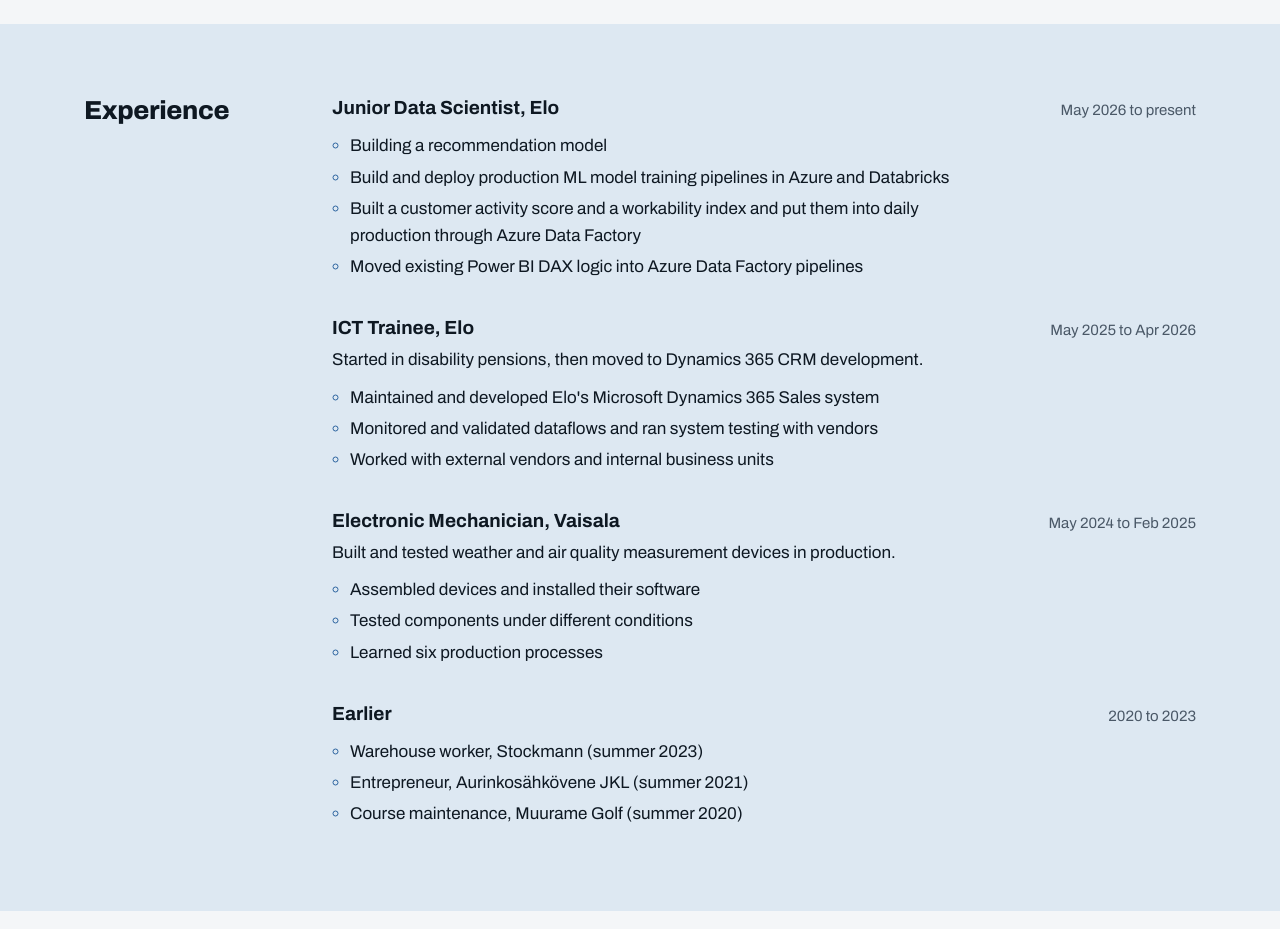
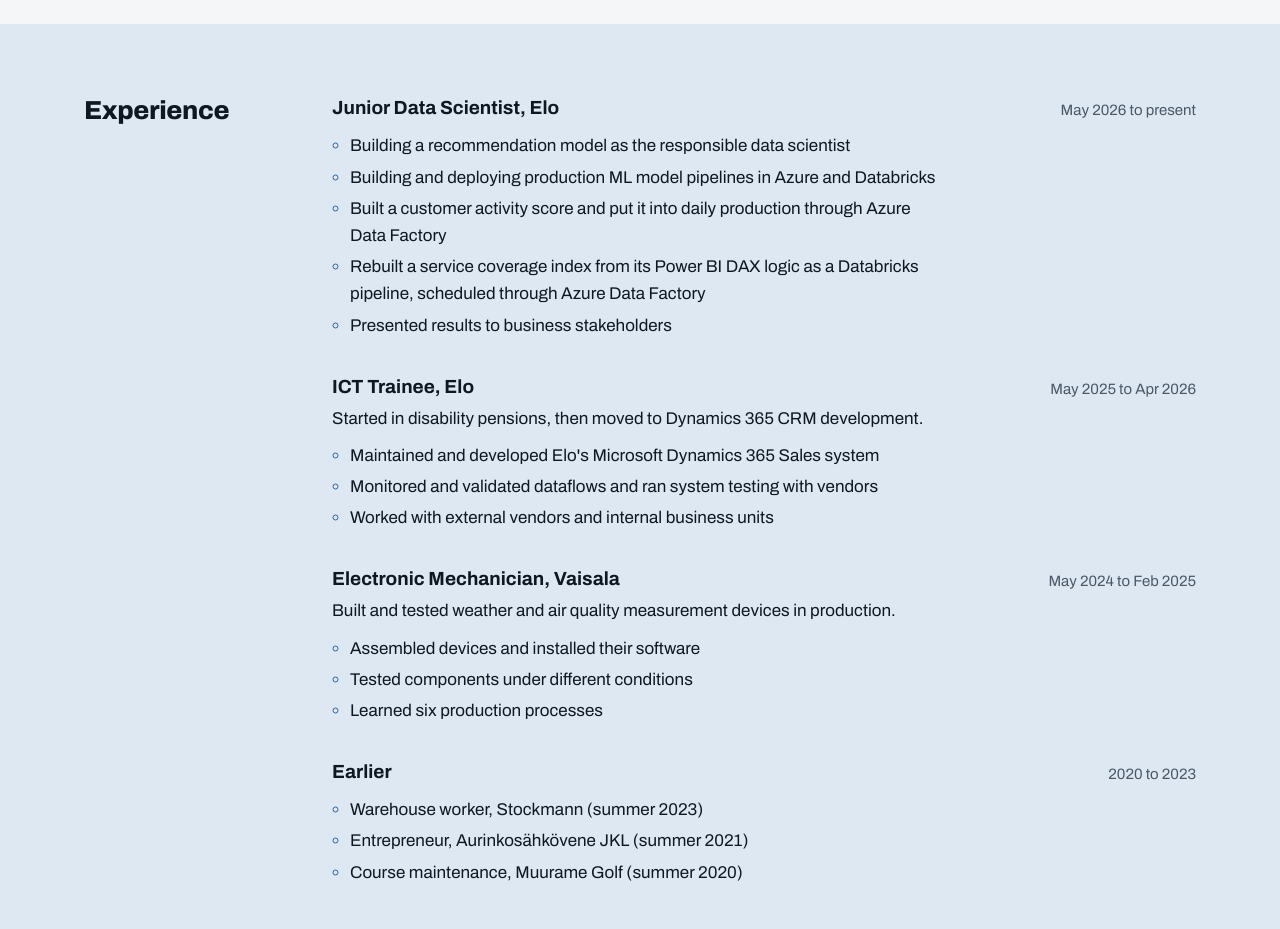
Before and after one commit to markusmuilu/Portfolio, a React (Create React App) app: page / in a window 1280 px wide. Shown: the part 2340-3269 px from the top of the page. Built offline with nearby package versions, Linux system fonts and the light colour scheme.

Commit message:
Elo: bullets match LinkedIn (service coverage index, not workability index)

```diff
--- a/src/pages/Home.js
+++ b/src/pages/Home.js
@@ -10,10 +10,11 @@
     title: "Junior Data Scientist, Elo",
     when: "May 2026 to present",
     items: [
-      "Building a recommendation model",
-      "Build and deploy production ML model training pipelines in Azure and Databricks",
-      "Built a customer activity score and a workability index and put them into daily production through Azure Data Factory",
-      "Moved existing Power BI DAX logic into Azure Data Factory pipelines",
+      "Building a recommendation model as the responsible data scientist",
+      "Building and deploying production ML model pipelines in Azure and Databricks",
+      "Built a customer activity score and put it into daily production through Azure Data Factory",
+      "Rebuilt a service coverage index from its Power BI DAX logic as a Databricks pipeline, scheduled through Azure Data Factory",
+      "Presented results to business stakeholders",
     ],
   },
   {
```
